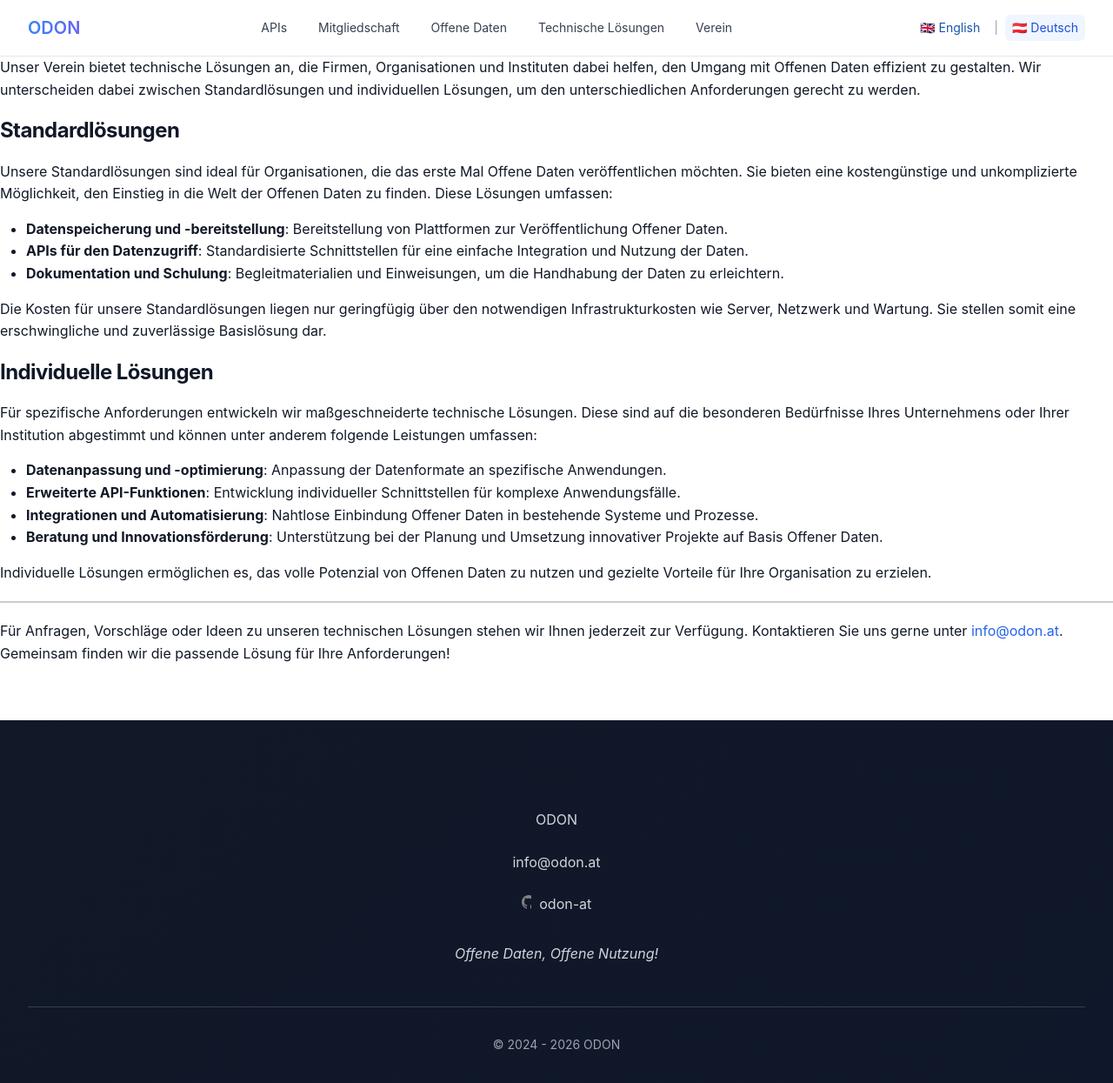
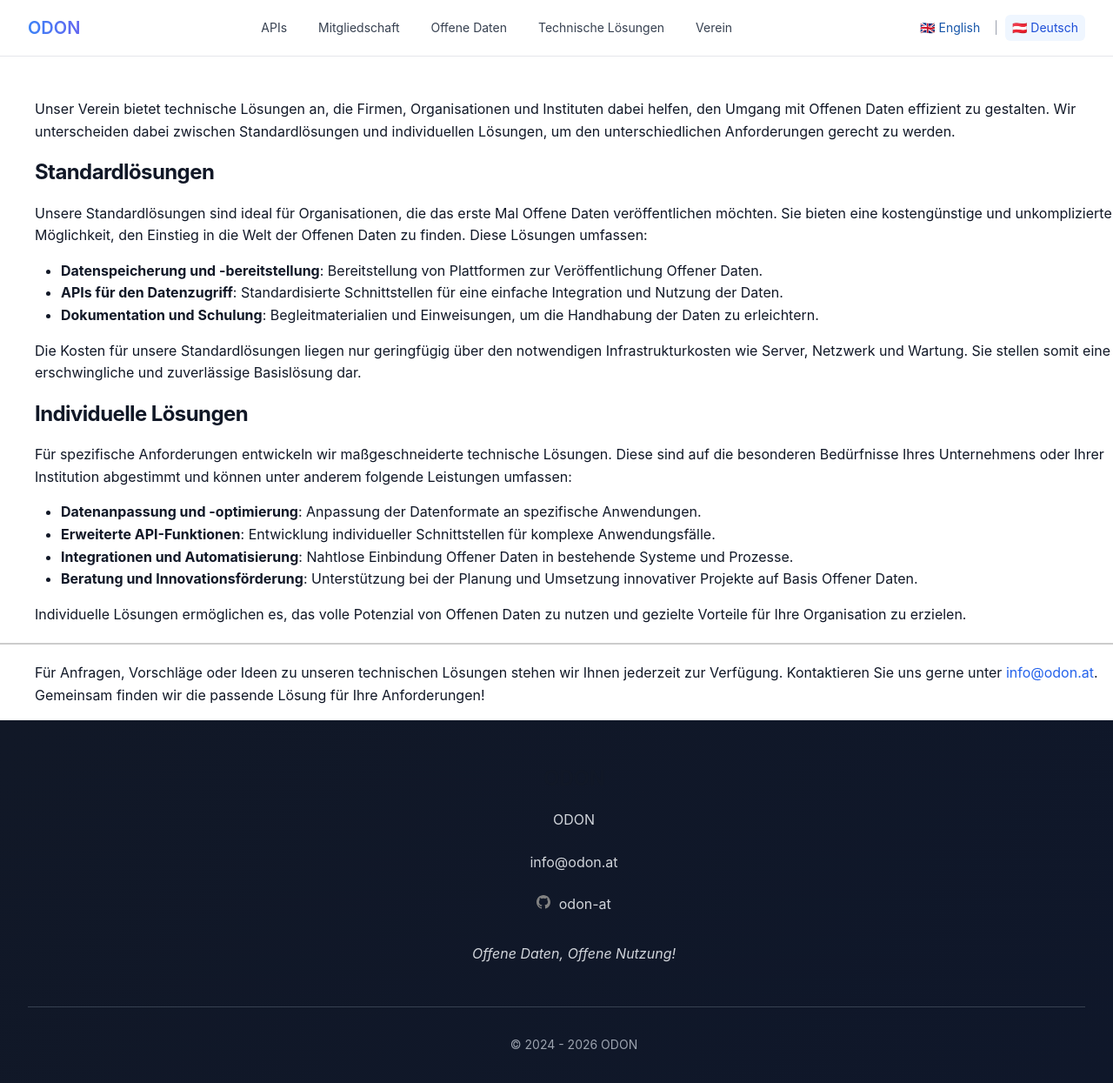
Before and after one commit to verein-odon/verein-odon.github.io, a Jekyll site: the page built from docs/de/solutions.md, in a window 1280 px wide and 1275 px high. Shown: the top 1245 px of the window at 87% size. Built offline with Jekyll 4.4.1, drawn with Linux system fonts in a browser that asks for light colours.

Commit message:
CSS fixes for svg-icon

```diff
--- a/docs/assets/main.scss
+++ b/docs/assets/main.scss
@@ -1157,9 +1157,14 @@ td {
 }
 
 .odon-page-content {
+  padding-top: 3em;
 
 }
 
-.odon-post-content {
+.odon-post-content > h1, h2, h3, h4, h5, blockquote, pre, hr, dl, dd, figure, p, ol, ul {
+   padding-left: 40px;
+}
 
+.svg-icon {
+  box-sizing: unset;
 }
```
